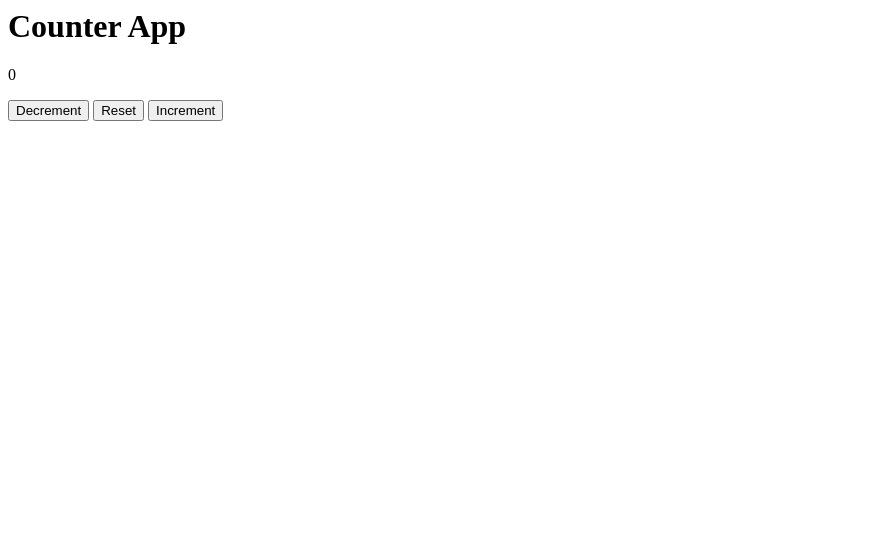
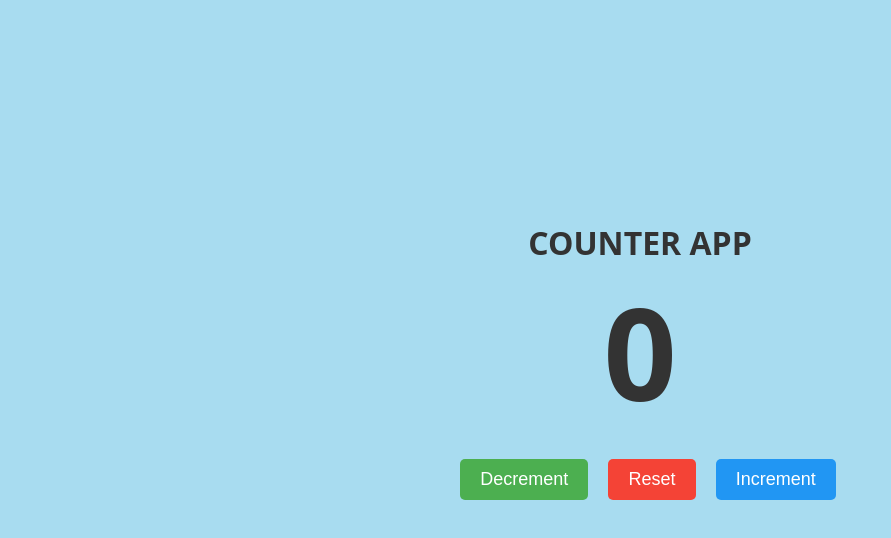
Before and after one commit to shilna24/counter-app, a plain HTML site: page index.html in a window 1280 px wide. Shown: the whole page, without its empty margins (0-891 px from the left). Drawn offline with Linux system fonts and the light colour scheme.

Commit message:
css added

```diff
--- /dev/null
+++ b/index.css
@@ -0,0 +1,47 @@
+*{
+    box-sizing: border-box;
+    margin: 0;
+}
+body{
+    font-family: 'Open Sans', sans-serif;
+    font-size: 16px;
+    color: #333;
+    width: 400px;
+    margin: 0 auto;
+    display: flex;
+    flex-direction: column;
+    align-items: center;
+    justify-content: center;
+    min-height: 90vh;
+    background: #a8dcf0;
+}
+h1{
+    text-transform: uppercase;
+}
+.counter-preview{
+    font-size: 8rem;
+    font-weight: bold;
+    color: #333;
+}
+button{
+    color: #fff;
+    border: none;
+    padding: 10px 20px;
+    border-radius: 5px;
+    font-size: 18px;
+    cursor: pointer;
+    margin-top: 20px;
+    margin-left: 1rem;
+}
+.decrement
+{
+    background-color: #4caf50;
+}
+.reset
+{
+    background-color: #f44336;
+}
+.increment
+{
+    background-color: #2196f3;
+}
--- a/index.html
+++ b/index.html
@@ -1,13 +1,25 @@
-<h1>Counter App</h1>
+<!DOCTYPE html>
+<html lang="en">
+<head>
+    <meta charset="UTF-8">
+    <meta http-equiv="X-UA-Compatible" content="IE=edge">
+    <meta name="viewport" content="width=device-width, initial-scale=1.0">
+    <title>Document</title>
+    <link rel="stylesheet" href="index.css">
+</head>
+<body>
+    <h1>Counter App</h1>
 <p class="counter-preview">0</p>
 <div class="buttons" id="allBtns">
     <button class="decrement" id="decrement">
         Decrement
     </button>
-    <button class="decrement" id="decrement">
+    <button class="reset" id="reset">
         Reset
     </button>
-    <button class="decrement" id="decrement">
+    <button class="increment" id="increment">
         Increment
     </button>
 </div>
+</body>
+</html>
```
